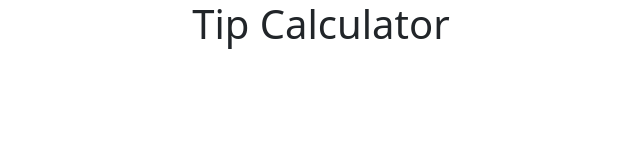
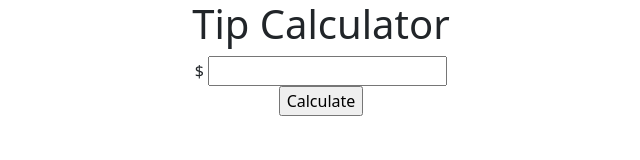
Before and after one commit to FullstackSammy/tip-calculator, a plain HTML site: page index.html in a window 1280 px wide. Shown: the whole page, without its empty margins (319-959 px from the left). Drawn offline with nearby package versions, Linux system fonts and the light colour scheme.

Commit message:
added structure for the tip calculator

```diff
--- a/index.html
+++ b/index.html
@@ -12,6 +12,10 @@
 <body>
     <div class="container text-center col-12 col-sm-6 col-md-4 col-lg-3">
         <h1>Tip Calculator</h1>
+
+        <label for="price">$</label>
+        <input type="number" name="price" id="price">
+        <input type="submit" value="Calculate">
     </div>
     <script src="https://cdn.jsdelivr.net/npm/bootstrap@5.3.0/dist/js/bootstrap.bundle.min.js"
         integrity="sha384-geWF76RCwLtnZ8qwWowPQNguL3RmwHVBC9FhGdlKrxdiJJigb/j/68SIy3Te4Bkz"
```
